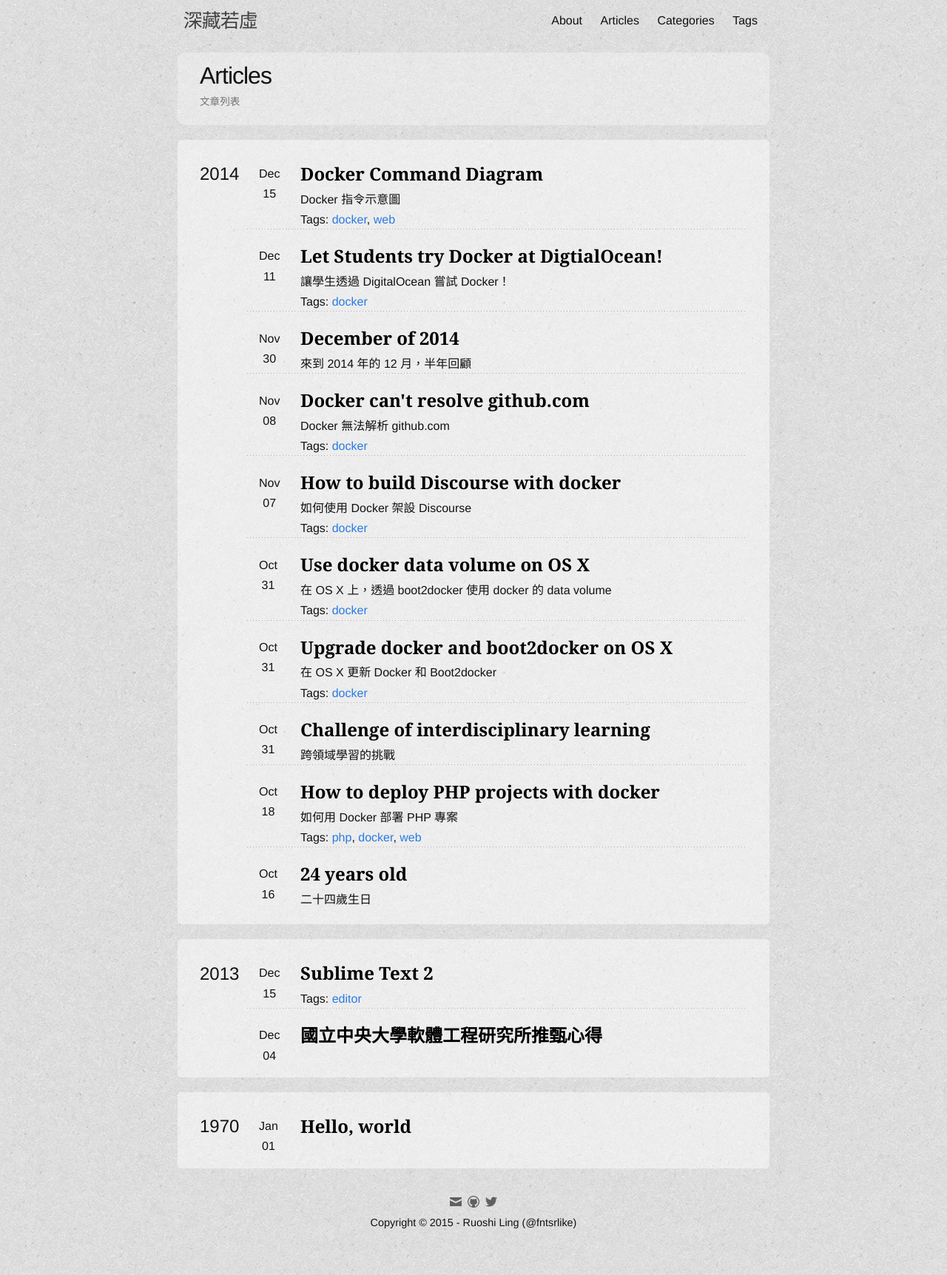
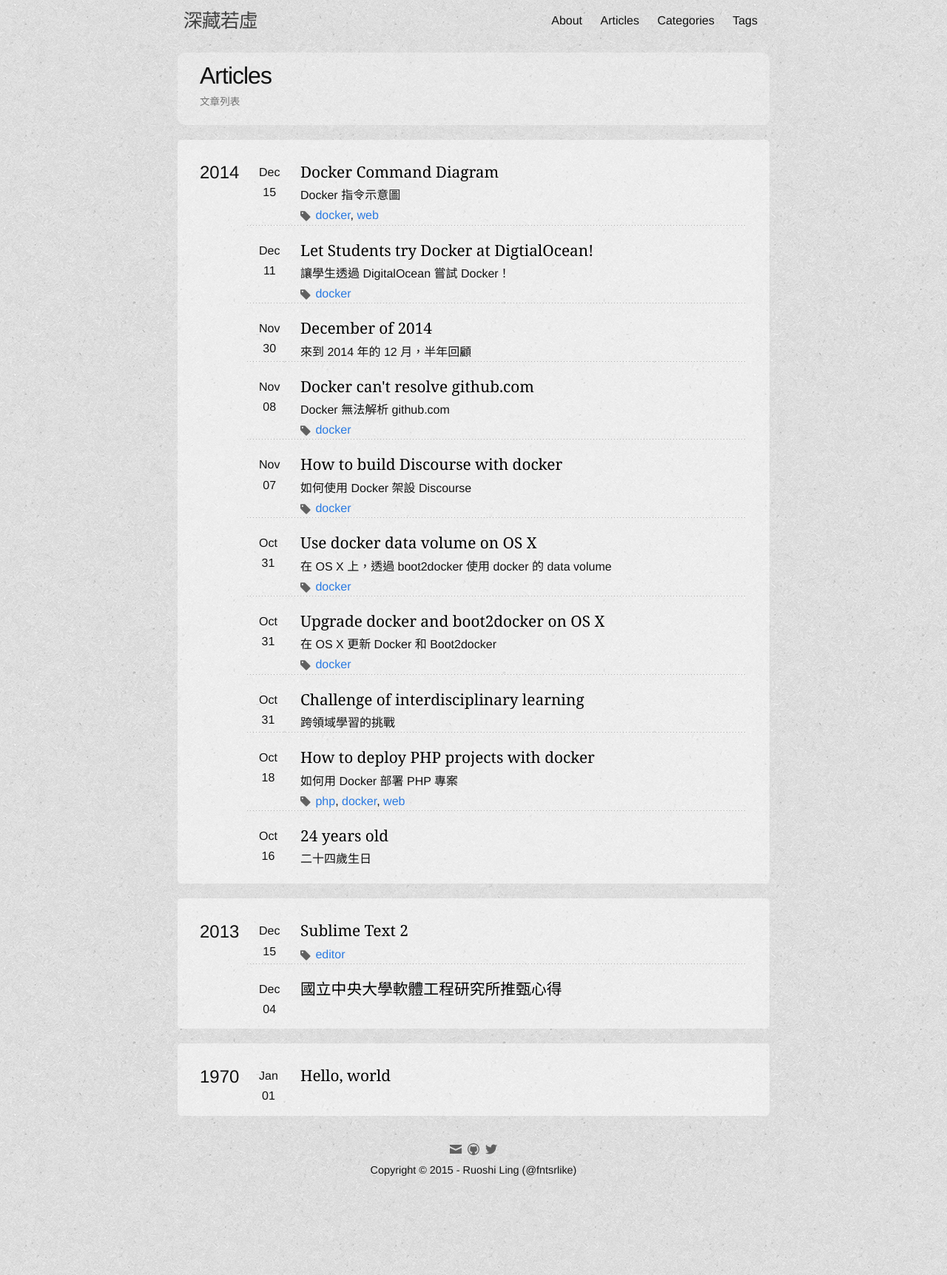
Before and after one commit to fntsrlike/blog-2015, a Jekyll site: the page built from articles/index.html, in a window 1280 px wide. Shown: the whole page at 74% size. Built offline with Jekyll 4.4.1, drawn with Linux system fonts in a browser that asks for light colours.

Commit message:
Update style of archive list

```diff
--- a/_includes/archive.html
+++ b/_includes/archive.html
@@ -12,7 +12,7 @@
 {% endif %}
 
 <article>
-  <h3>
+  <h3 {% if post.subtitle %}title="{{post.subtitle}}"{% endif %}>
     <a href="{{ post.url }}/">{{ post.title }}</a>
   </h3>
   <time datetime="{{ post.date | datetime | date_to_xmlschema }}" pubdate>
@@ -22,16 +22,17 @@
     {% if post.subtitle %}
       <span class="subtitle">{{post.subtitle}}</span><br/>
     {% endif %}
-    {% if post.tags.size > 0 %}
-      <div class="tags">
-        Tags:
+
+    <div class="tags">
+      {% if post.tags.size > 0 %}
+        <img src="/images/icon/tag.png"/>
         {% for tag in post.tags %}
           <span>
             <a href="{{ site.url }}tags/{{ tag }}/">{{ tag }}</a>{% if forloop.last == false %}, {% endif %}
           </span>
         {% endfor %}
-      </div>
-    {% endif %}
+      {% endif %}
+    </div>
   </footer>
 </article>
 {% if forloop.last %}
--- a/_sass/_layout.scss
+++ b/_sass/_layout.scss
@@ -183,7 +183,7 @@
 
 .post-subtitle {
     font-size: 1.2em;
-    font-weight: $post-head-weight
+    font-weight: $header-weight
 }
 
 .post-content {
@@ -193,7 +193,7 @@
     h1, h2, h3, h4, h5, h6 {
         margin-top: 1em;
         margin-bottom: 16px;
-        font-weight: $post-head-weight;
+        font-weight: $header-weight;
         line-height: 1.4;
     }
 
--- a/_sass/_lists.scss
+++ b/_sass/_lists.scss
@@ -23,7 +23,7 @@
         font-weight: normal;
         display: inline-block;
         position: relative;
-        top: -1px;
+        top: -3px;
         float: left;
     }
 
@@ -40,8 +40,8 @@
 
         h3 {
             margin-bottom: 0;
-            font-weight: bold;
-            font-size: 1.5em;
+            font-weight: $header-weight;
+            font-size: 1.3em;
             font-family: 'PT Serif', Georgia, Times, 'Times New Roman', 'Songti SC', '\'Hiragino Mincho ProN\'', serif, Verdana, sans-serif;
 
             a {
@@ -53,14 +53,14 @@
             position: absolute;
             text-align: center;
             left: 1em;
-            top: 1.4em;
+            top: 1.25em;
         }
 
         footer {
             min-height: 1em;
 
             .subtitle {
-                font-weight: 500;
+                font-weight: 300;
             }
         }
     }
--- a/css/main.scss
+++ b/css/main.scss
@@ -10,7 +10,7 @@ $base-font-family: Helvetica, Arial, sans-serif;
 $base-font-size:   16px;
 $small-font-size:  $base-font-size * 0.875;
 $base-line-height: 1.3em;
-$post-head-weight: 400;
+$header-weight: 400;
 
 $spacing-unit:     30px;
 
```
Also changed, not shown: images/icon/tag.png (added).
